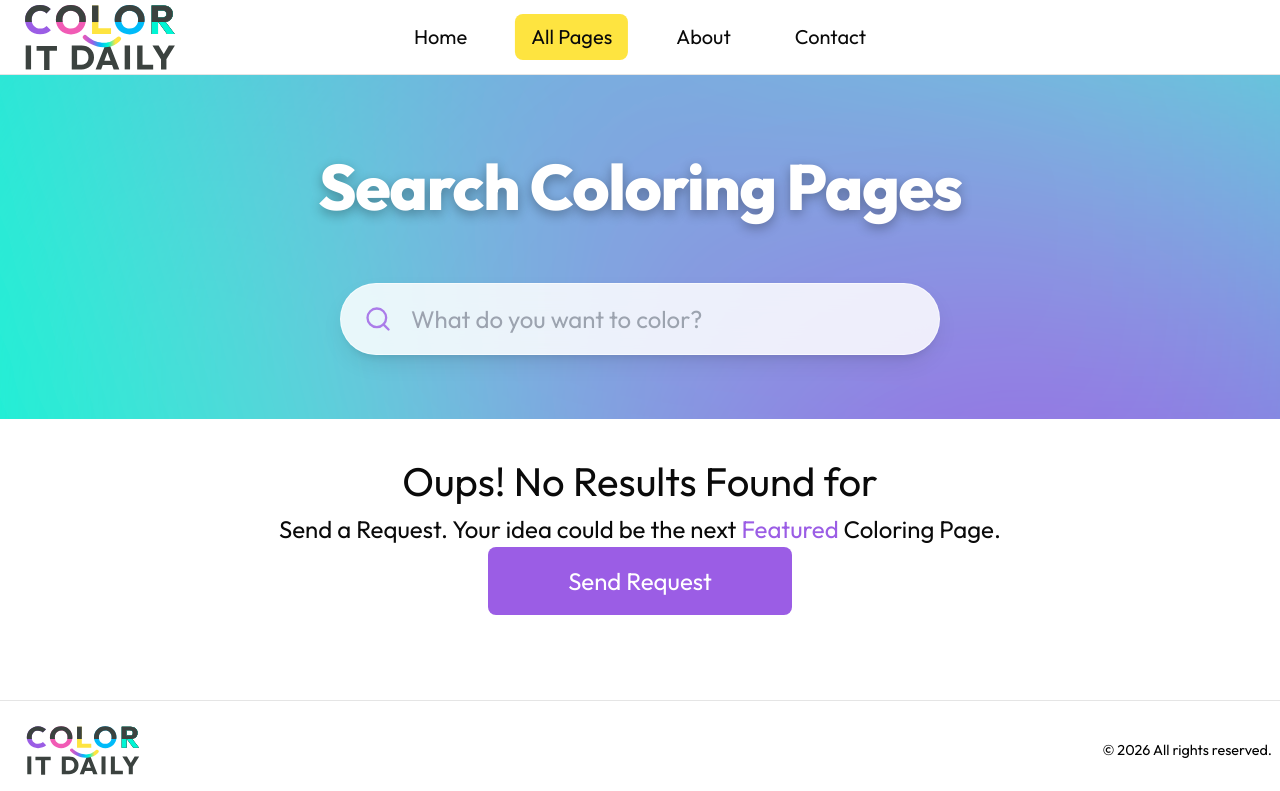
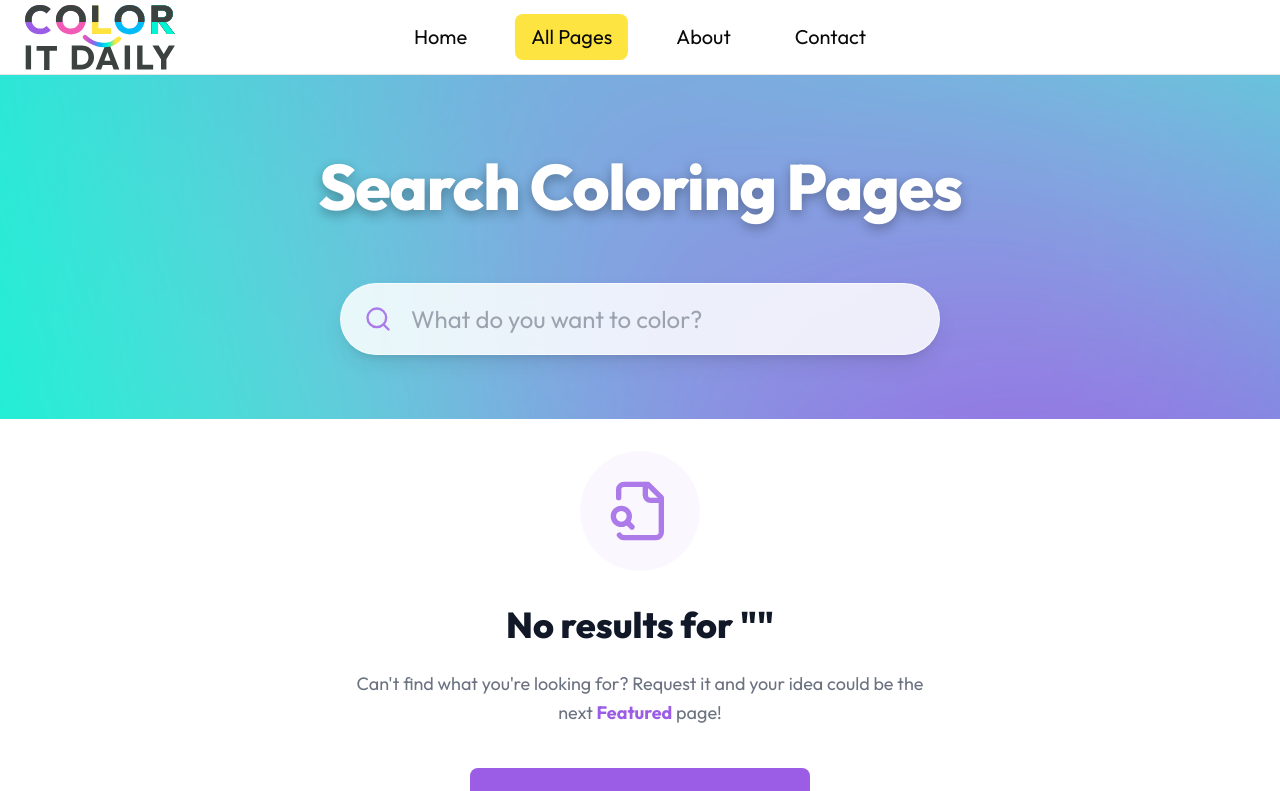
Before and after one commit to ostamand/coloring-pages, a Next.js app in the folder web/: page /pages in a window 1280 px wide. Shown: the top 791 px of the page. Built offline with nearby package versions, Linux system fonts and the light colour scheme; no server answers.

Commit message:
Improve no results

```diff
--- a/web/components/home-search-section/home-search-section.component.tsx
+++ b/web/components/home-search-section/home-search-section.component.tsx
@@ -118,7 +118,7 @@ export default function HomeSearchSection({
                     ) : isSearching ? (
                         <div className={styles.searchingContainer}>
                             <Loader2 className={styles.spinner} size={48} />
-                            <p>Searching for "{searchValue}"...</p>
+                            <p>Searching for &quot;{searchValue}&quot;...</p>
                         </div>
                     ) : searchResults.length > 0 ? (
                         <ImagesGrid pages={searchResults} />
--- a/web/components/no-results-request/no-result-request.component.tsx
+++ b/web/components/no-results-request/no-result-request.component.tsx
@@ -1,7 +1,7 @@
 "use client";
 
 import { useState, useEffect } from "react";
-import { Send } from "lucide-react";
+import { Send, FileSearch } from "lucide-react";
 import Link from "next/link";
 
 import styles from "./no-result-request.styles.module.scss";
@@ -24,13 +24,16 @@ export default function NoResultRequest({
         <div className={styles.noResultContainer}>
             {!requestSent ? (
                 <div className={styles.noResultContent}>
+                    <div className={styles.iconWrapper}>
+                        <FileSearch size={64} className={styles.mainIcon} />
+                    </div>
                     <h1>
-                        Oups! No Results Found for <span>{searchValue}</span>
+                        No results for &quot;<span>{searchValue}</span>&quot;
                     </h1>
-                    <h2>
-                        Send a Request. Your idea could be the next{" "}
-                        <span>Featured</span> Coloring Page.
-                    </h2>
+                    <p>
+                        Can&apos;t find what you&apos;re looking for? Request it and your
+                        idea could be the next <span>Featured</span> page!
+                    </p>
                     <div
                         className={styles.buttonContainer}
                         onClick={async () => {
@@ -55,6 +58,7 @@ export default function NoResultRequest({
                         }}
                     >
                         <div className={stylesButton.actionButton}>
+                            <Send size={20} className="mr-2" />
                             Send Request
                         </div>
                     </div>
@@ -65,9 +69,9 @@ export default function NoResultRequest({
                         <h1>
                             Request sent for <span>{searchValue}</span>
                         </h1>
-                        <Send />
+                        <Send size={32} className={styles.successIcon} />
                     </div>
-                    <h2>Try searching for something else!</h2>
+                    <p className={styles.successSubtitle}>Try searching for something else!</p>
                     {!hideHomeLink && (
                         <Link href="/">
                             <div className={styles.buttonContainer}>
--- a/web/components/no-results-request/no-result-request.styles.module.scss
+++ b/web/components/no-results-request/no-result-request.styles.module.scss
@@ -1,43 +1,109 @@
 .noResultContainer {
     display: flex;
     justify-content: center;
-    margin-top: 2rem;
+    padding: 2rem 1rem;
+    width: 100%;
 }
 
 .noResultContent {
     display: flex;
     flex-direction: column;
     align-items: center;
+    text-align: center;
+    max-width: 600px;
+    gap: 1.5rem;
 
     h1 {
-        font-size: 2.5rem;
+        font-size: 2.25rem;
+        font-weight: 800;
+        color: #111827;
+        margin: 0;
+        line-height: 1.2;
     }
 
-    h2 {
-        font-size: 1.5rem;
+    p {
+        font-size: 1.125rem;
+        color: #6b7280;
+        line-height: 1.6;
+        margin: 0;
     }
 
     span {
         color: var(--color-purple);
+        font-weight: 700;
     }
 }
 
+.iconWrapper {
+    display: flex;
+    align-items: center;
+    justify-content: center;
+    width: 120px;
+    height: 120px;
+    background: rgba(155, 93, 229, 0.05);
+    border-radius: 50%;
+    margin-bottom: 0.5rem;
+}
+
+.mainIcon {
+    color: var(--color-purple);
+    opacity: 0.8;
+}
+
 .buttonContainer {
+    margin-top: 1rem;
+    display: flex;
+    justify-content: center;
+    width: 100%;
 }
 
 .requestSent {
     display: flex;
-    flex-direction: row;
+    flex-direction: column;
     align-items: center;
-    > :first-child {
-        margin-right: 0.5rem;
-    }
-    svg {
+    gap: 1.5rem;
+
+    h1 {
+        font-size: 2.25rem;
+        font-weight: 800;
     }
 }
 
-@media (width<=800px) {
-    .noResultContent {
-        width: 80%;
+.successIcon {
+    color: #10b981; /* Emerald-500 for success */
+    animation: bounce 1s infinite;
+}
+
+.successSubtitle {
+    font-size: 1.25rem !important;
+    font-weight: 500;
+    color: #4b5563 !important;
+}
+
+@keyframes bounce {
+    0%, 100% {
+        transform: translateY(0);
+    }
+    50% {
+        transform: translateY(-5px);
     }
 }
+
+@media (max-width: 800px) {
+    .noResultContent {
+        width: 100%;
+
+        h1 {
+            font-size: 1.75rem;
+        }
+
+        p {
+            font-size: 1rem;
+        }
+    }
+
+    .iconWrapper {
+        width: 100px;
+        height: 100px;
+    }
+}
--- a/web/components/search-results/search-results.component.tsx
+++ b/web/components/search-results/search-results.component.tsx
@@ -10,7 +10,7 @@ import ImagesGrid from "../images-grid/images-grid.component";
 import NoResultRequest from "../no-results-request/no-result-request.component";
 
 import { Input } from "@/components/ui/input";
-import { Search } from "lucide-react";
+import { Search, Loader2 } from "lucide-react";
 
 const DEBOUNCE_TIME = 0.25 * 1000;
 
@@ -28,6 +28,7 @@ export default function SearchResults({
     const [searchValue, setSearchValue] = useState(initialSearchValue || "");
     const lastSearchValue = useRef(initialSearchValue || "");
     const [error, setError] = useState<string | null>(null);
+    const [isSearching, setIsSearching] = useState(false);
 
     const updateUrl = (value: string) => {
         if (value) {
@@ -40,6 +41,7 @@ export default function SearchResults({
     const getPages = async (searchValue: string) => {
         try {
             setError(null);
+            setIsSearching(true);
             //! maybe add limit?
             let endpoint = `${process.env.NEXT_PUBLIC_API_URL}/pages?search=${searchValue}`;
             if (!searchValue) {
@@ -57,6 +59,8 @@ export default function SearchResults({
         } catch (error) {
             console.error(error);
             setError("Something went wrong while fetching pages. Please try again.");
+        } finally {
+            setIsSearching(false);
         }
     };
 
@@ -67,6 +71,9 @@ export default function SearchResults({
         if (debounceTimerId) {
             clearTimeout(debounceTimerId);
         }
+
+        setIsSearching(true);
+
         const timerId = setTimeout(async () => {
             await getPages(searchValue);
         }, DEBOUNCE_TIME);
@@ -126,6 +133,11 @@ export default function SearchResults({
             <div className={styles.resultsContent}>
                 {error ? (
                     <div className="text-center text-red-500 mt-4">{error}</div>
+                ) : isSearching ? (
+                    <div className={styles.searchingContainer}>
+                        <Loader2 className={styles.spinner} size={48} />
+                        <p>Searching for &quot;{searchValue}&quot;...</p>
+                    </div>
                 ) : pages.length > 0 ? (
                     <ImagesGrid pages={pages} limit={6} />
                 ) : (
--- a/web/components/search-results/search-results.styles.module.scss
+++ b/web/components/search-results/search-results.styles.module.scss
@@ -122,6 +122,49 @@
 
 .resultsContent {
     max-width: 1440px;
+    width: 100%;
+}
+
+.searchingContainer {
+    display: flex;
+    flex-direction: column;
+    align-items: center;
+    justify-content: center;
+    padding: 6rem 1rem;
+    color: var(--color-purple);
+    gap: 1.5rem;
+    animation: fadeIn 0.3s ease-out;
+
+    p {
+        font-size: 1.5rem;
+        font-weight: 500;
+        color: #6b7280;
+    }
+}
+
+.spinner {
+    animation: spin 1s linear infinite;
+    color: var(--color-purple);
+}
+
+@keyframes spin {
+    from {
+        transform: rotate(0deg);
+    }
+    to {
+        transform: rotate(360deg);
+    }
+}
+
+@keyframes fadeIn {
+    from {
+        opacity: 0;
+        transform: translateY(10px);
+    }
+    to {
+        opacity: 1;
+        transform: translateY(0);
+    }
 }
 
 .resultsGridContainer {
@@ -150,4 +193,11 @@
             font-size: 2rem;
         }
     }
+
+    .searchingContainer {
+        padding: 4rem 1rem;
+        p {
+            font-size: 1.25rem;
+        }
+    }
 }
```
